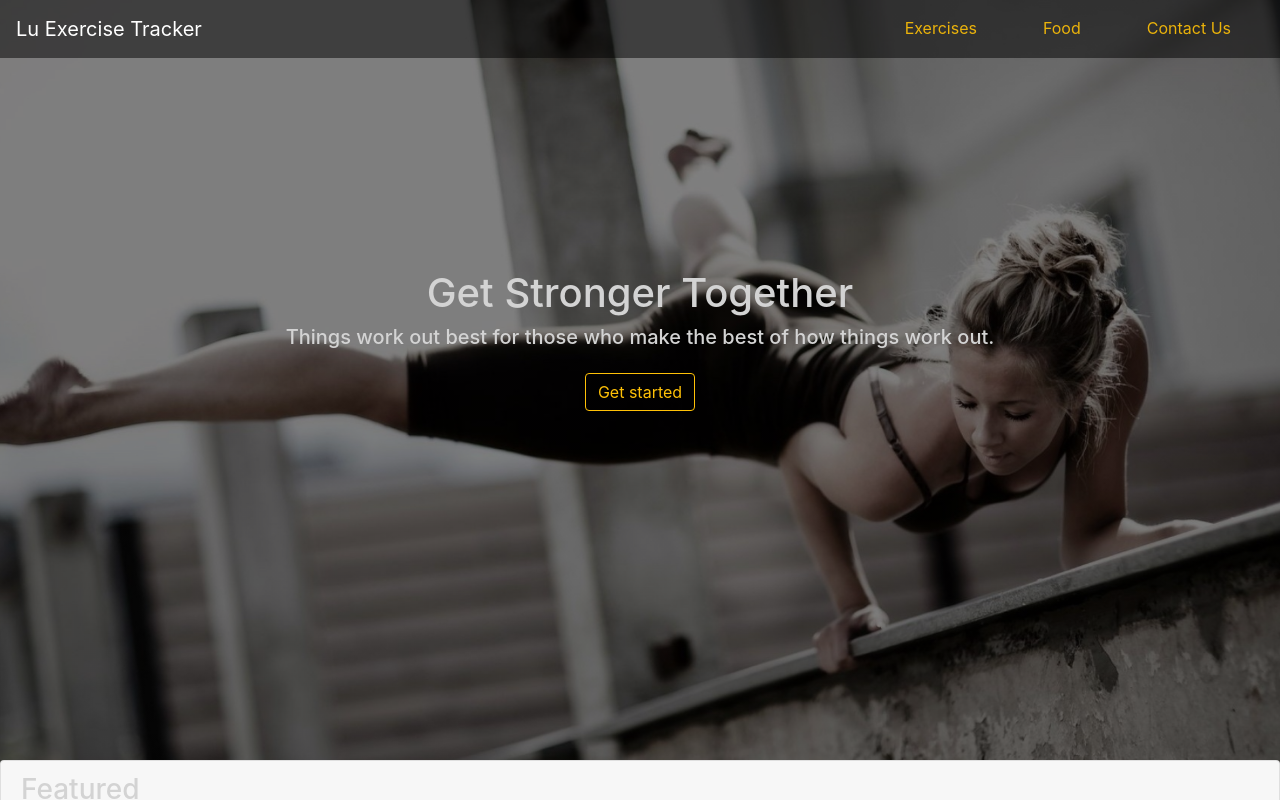
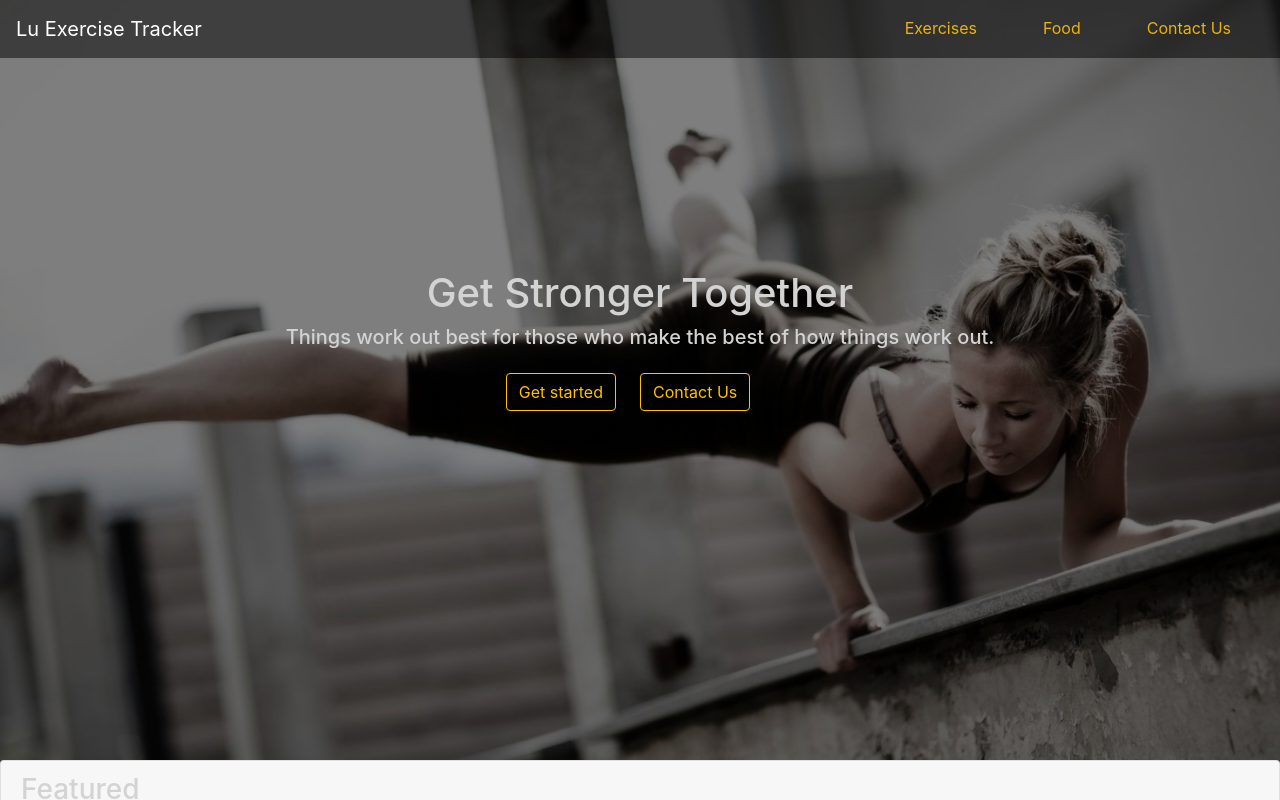
Before and after one commit to VincentQDo/ExerciseApp, a React (Create React App) app: page / in a window 1280 px wide. Shown: the top 800 px of the page. Built offline with nearby package versions, Linux system fonts and the light colour scheme.

Commit message:
Add contact link btn, update link button style

```diff
--- a/src/components/Welcome/Welcome.css
+++ b/src/components/Welcome/Welcome.css
@@ -8,6 +8,6 @@ div > .jumbotron {
   margin-bottom: 10vh;
 }
 
-.container .row .col-sm button {
+.container .row .col-sm .btn {
   margin-top: 2vh;
 }
--- a/src/components/Welcome/Welcome.js
+++ b/src/components/Welcome/Welcome.js
@@ -12,7 +12,16 @@ const Welcome = () => {
               Things work out best for those who make the best of how things
               work out.
             </h5>
-            <button className="btn btn-outline-warning">Get started</button>
+            <button className="btn btn-outline-warning mr-4">
+              Get started
+            </button>
+            <a
+              href="#contact"
+              className="btn btn-outline-warning mr-4"
+              role="button"
+            >
+              Contact Us
+            </a>
           </header>
         </div>
       </div>
```
